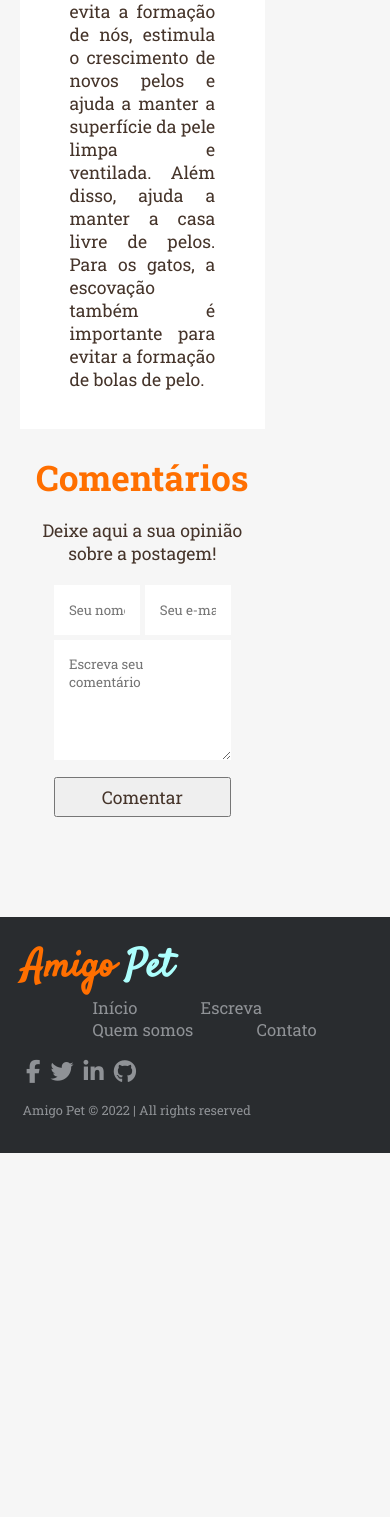
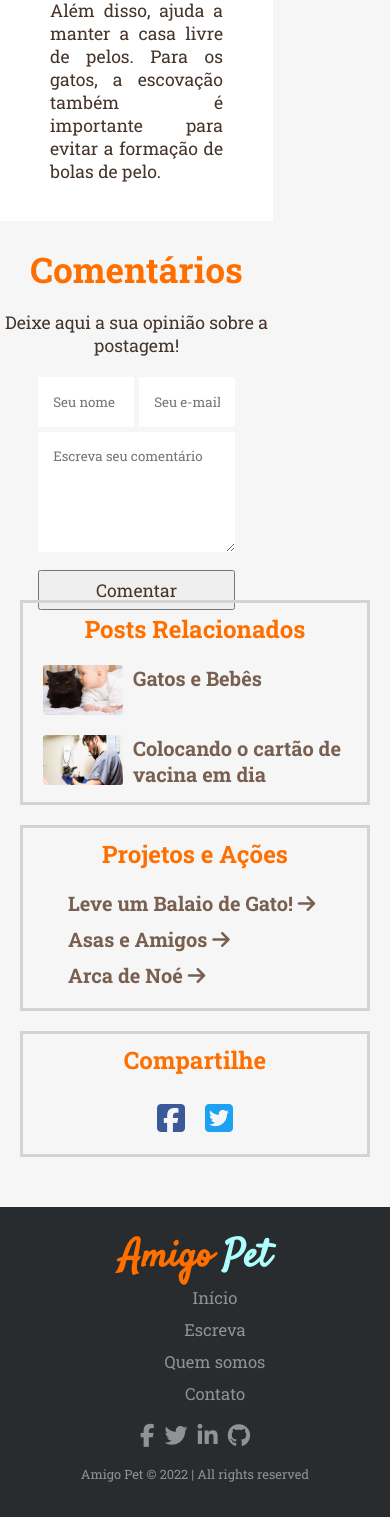
Before and after one commit to ICEI-PUC-Minas-PMV-ADS/pmv-ads-2022-2-e1-proj-web-t8-portal-pets, a PHP site: page /site/posts/beneficios-de-escovar-o-seu-gato.html in a window 390 px wide; the page is wider, and only the part inside the window is pictured. Shown: the part 1744-3261 px from the top of that part. Before the commit the page ends 2897 px from the top of that part, so only its background shows below. Run offline with PHP 8.4, Linux system fonts and the light colour scheme; some libraries are stand-ins or nearby versions; some web fonts are replaced.

Commit message:
ajuste de responsividade da home

```diff
--- a/src/css/style.css
+++ b/src/css/style.css
@@ -554,6 +554,27 @@ footer .footer-row a{
 }
 
 /* MEDIA QUERIES */
+@media only screen and (max-width: 1015px) {
+    .content {
+        width: 100%;
+    }
+}
+
+@media only screen and (max-width: 1015px) {
+    .content {
+        width: 100%;
+    }
+
+    .content .main-content {
+        width: 100%;
+    }
+
+    .content .sibebar {
+        margin-top: -80px;
+        width: 100%;
+    }
+}
+
 @media only screen and (max-width: 875px) {
     header {
         position: relative;
@@ -582,15 +603,35 @@ footer .footer-row a{
         margin-left: .5em;
     }
 }
-@media only screen and (max-width:720px){
+
+@media only screen and (max-width:640px) {
+    .content .main-content .post {
+        height: auto;
+    }
+
+    .content .main-content .post .post-image {
+        width: 100%;
+    }
+
+    .content .main-content .post .post-preview {
+        width: 100%;
+        background: white;
+    }
+
+    .content .main-content .post .read-more {
+        display: none;
+    }
+}
+
+@media only screen and (max-width:600px){
     .footer{
-        text-align:left;
+        text-align:center;
         padding:5%;
     }
-    .footer .row ul li{
-        display:block;
+    .footer .footer-row  ul li{
+        display: flex;
         margin:10px 0px;
-        text-align:left;
+        justify-content: center;
     }
     .footer .row a i{
         margin:0% 3%;
--- a/src/js/script.js
+++ b/src/js/script.js
@@ -21,14 +21,14 @@ $(document).ready(function() {
               }
             },
             {
-              breakpoint: 600,
+              breakpoint: 700,
               settings: {
                 slidesToShow: 2,
                 slidesToScroll: 2
               }
             },
             {
-              breakpoint: 480,
+              breakpoint: 580,
               settings: {
                 slidesToShow: 1,
                 slidesToScroll: 1
```
